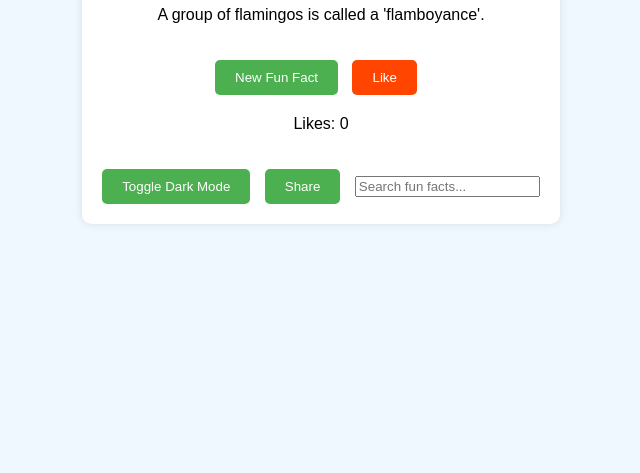
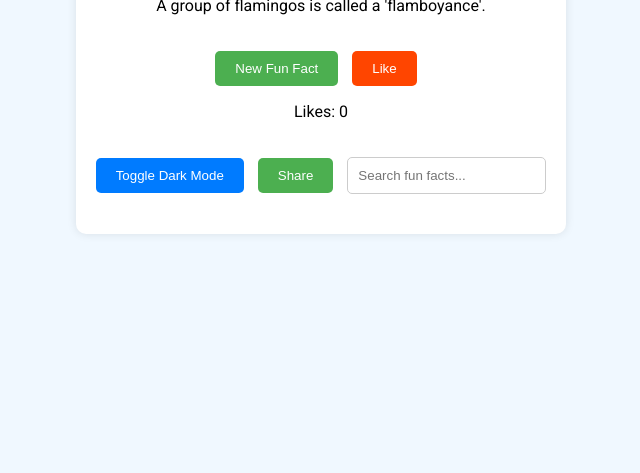
Before and after one commit to aaronsfunstuff/Fun, a plain HTML site: page Index.html in a window 1280 px wide. Shown: the part 343-816 px from the top of the page, without its empty margins (319-959 px from the left). Drawn offline with Linux system fonts and the light colour scheme.

Commit message:
Update styles.css

```diff
--- a/styles.css
+++ b/styles.css
@@ -1,10 +1,11 @@
 body {
-    font-family:sans-serif;
+    font-family: 'Roboto', sans-serif;
     display: flex;
     justify-content: center;
     align-items: center;
     height: 100vh;
-    background-color: #f0f8ff;
+    background-color: var(--background-color);
+    transition: background-color 0.3s;
 }
 
 .container {
@@ -24,14 +25,11 @@ button {
     cursor: pointer;
     margin-top: 20px;
     margin-right: 10px;
+    transition: background-color 0.3s;
 }
 
 button:hover {
     background-color: #45a049;
-}
-
-p {
-    margin-top: 20px;
 }
 
 #like-button {
@@ -41,3 +39,51 @@ p {
 #like-button:hover {
     background-color: #FF6347;
 }
+
+#theme-toggle {
+    background-color: #007BFF;
+}
+
+#theme-toggle:hover {
+    background-color: #0056b3;
+}
+
+#search {
+    margin-top: 20px;
+    padding: 10px;
+    border-radius: 5px;
+    border: 1px solid #ccc;
+}
+
+#search-results {
+    margin-top: 20px;
+    text-align: left;
+}
+
+.fade-in {
+    animation: fadeIn 0.5s ease-in-out;
+}
+
+@keyframes fadeIn {
+    from {
+        opacity: 0;
+    }
+    to {
+        opacity: 1;
+    }
+}
+
+:root {
+    --background-color: #f0f8ff;
+    --text-color: #000;
+}
+
+body.dark-mode {
+    --background-color: #121212;
+    --text-color: #fff;
+}
+
+body, p, h1 {
+    color: var(--text-color);
+    transition: color 0.3s;
+}
```
